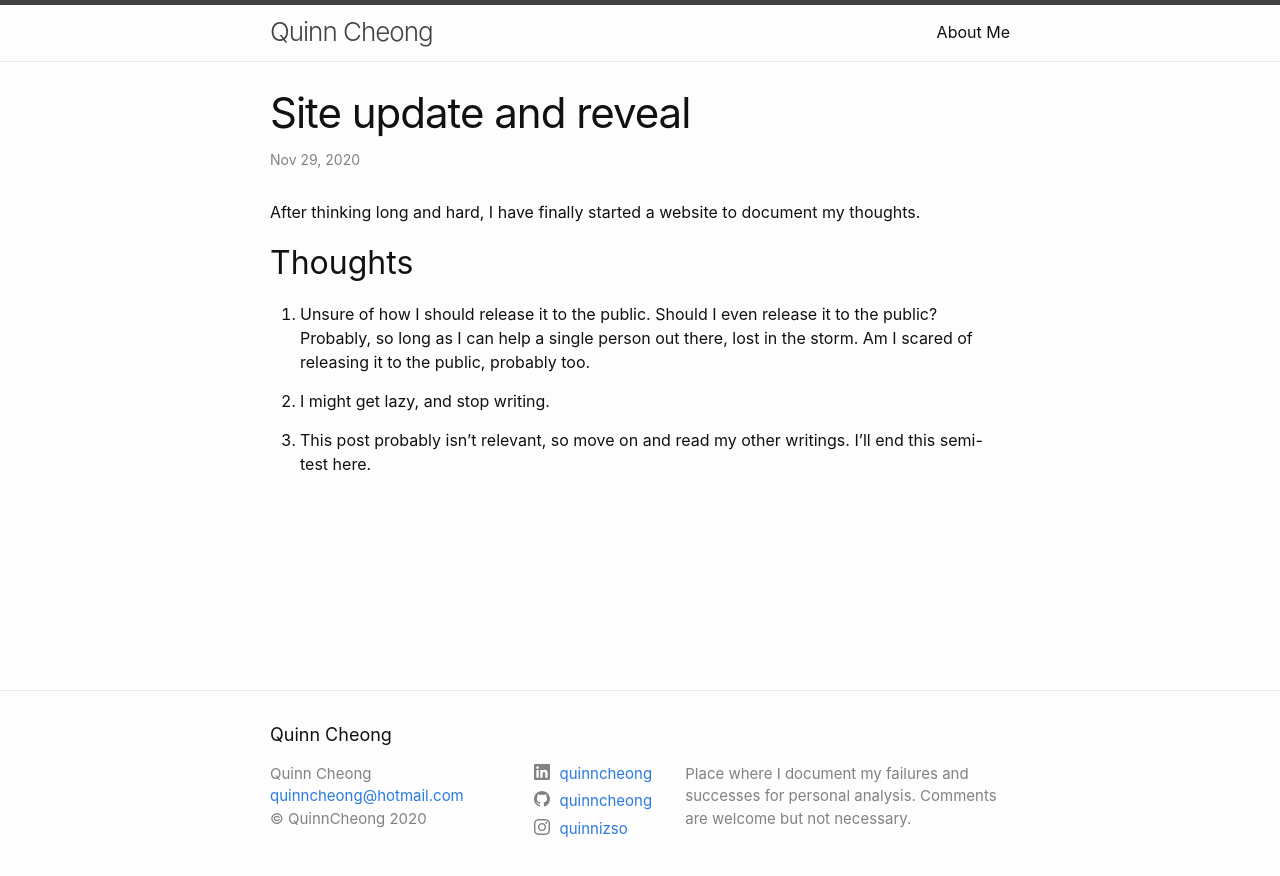
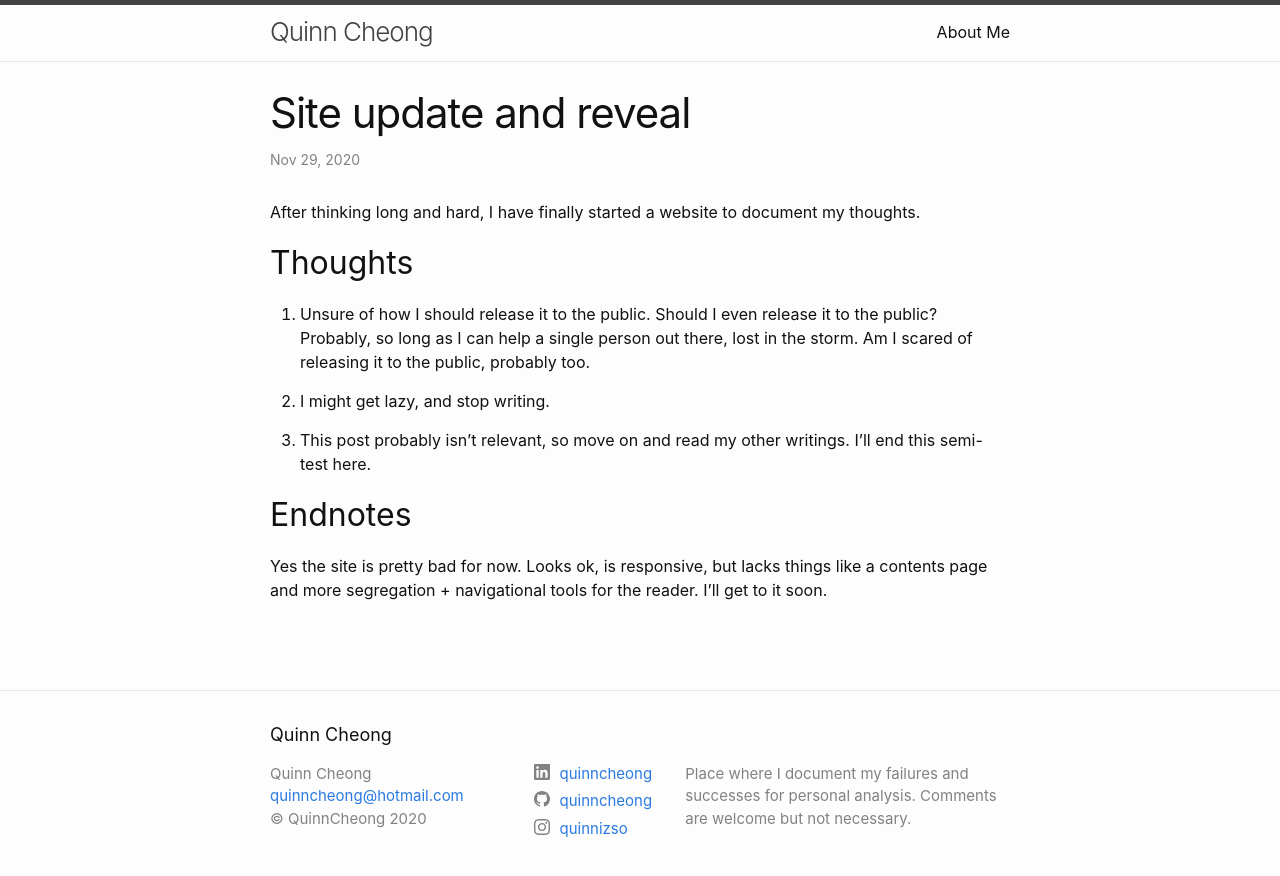
Before and after one commit to quinncheong/quinncheong.github.io, a Jekyll site: the page built from _posts/2020-11-29-site-update-and-reveal.md, in a window 1280 px wide. Shown: the top 876 px of the page. Built offline with Jekyll 4.4.1, drawn with Linux system fonts in a browser that asks for light colours.

Commit message:
Some additional changes to site reveal

```diff
--- a/_posts/2020-11-29-site-update-and-reveal.md
+++ b/_posts/2020-11-29-site-update-and-reveal.md
@@ -12,3 +12,6 @@ After thinking long and hard, I have finally started a website to document my th
 2. I might get lazy, and stop writing.
 
 3. This post probably isn't relevant, so move on and read my other writings. I'll end this semi-test here.
+
+## Endnotes
+Yes the site is pretty bad for now. Looks ok, is responsive, but lacks things like a contents page and more segregation + navigational tools for the reader. I'll get to it soon.
```
